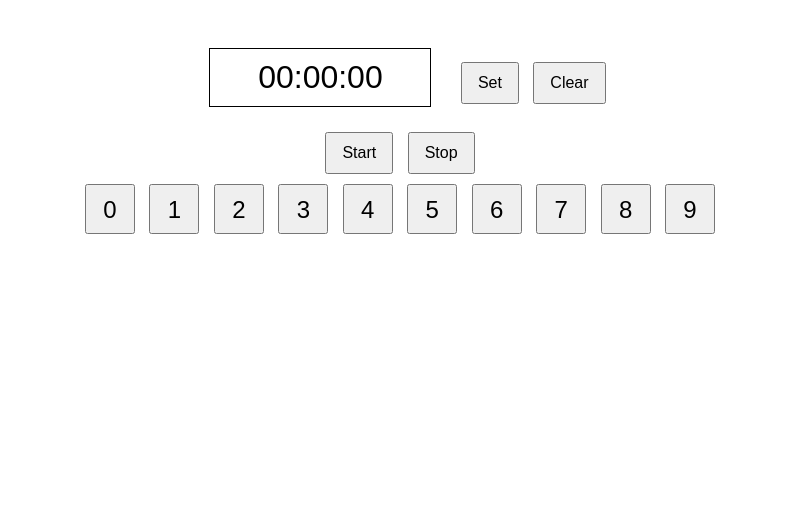
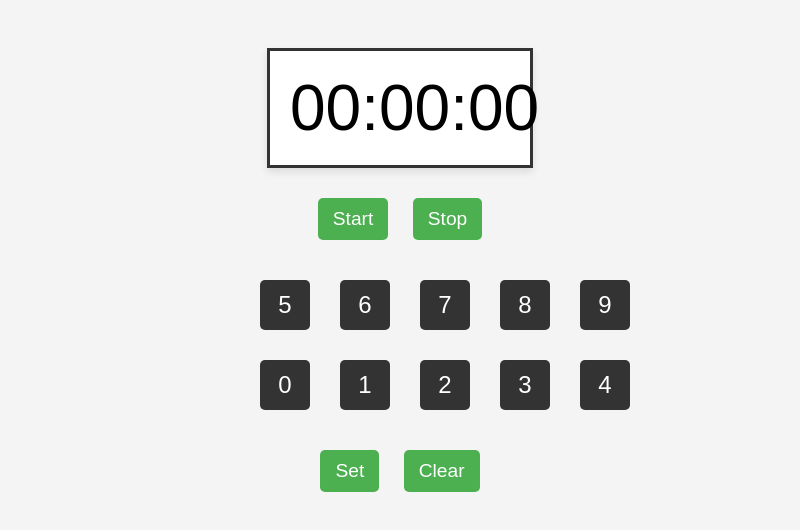
Before and after one commit to RexRoy6/desktop_timer-alarm, an Electron app: page src/index.html in a window 800 px wide. Drawn offline with Linux system fonts and the light colour scheme.

Commit message:
feat[styles]: added cs styles

```diff
--- a/src/index.html
+++ b/src/index.html
@@ -3,60 +3,33 @@
   <head>
     <meta charset="utf-8">
     <title>Timer</title>
-    <style>
-      body {
-        font-family: Arial, sans-serif;
-        text-align: center;
-        padding: 20px;
-      }
-      #timer {
-        font-size: 2em;
-        margin: 20px;
-        border: 1px solid #000;
-        padding: 10px;
-        width: 200px;
-        display: inline-block;
-      }
-      input {
-        font-size: 1em;
-        padding: 5px;
-        width: 150px;
-      }
-      button {
-        font-size: 1em;
-        padding: 10px 15px;
-        margin: 5px;
-      }
-      .num-button {
-        width: 50px;
-        height: 50px;
-        font-size: 1.5em;
-      }
-    </style>
+    <link rel="stylesheet" href="styles.css">
   </head>
   <body>
     <div id="timer">00:00:00</div>
-    <!-- <br>
-    <input type="text" id="timeInput" placeholder="HH:MM:SS">
-    <br> -->
-    <button id="setButton">Set</button>
-    <button id="clearButton">Clear</button>
-    <br>
-    <button id="startButton">Start</button>
-    <button id="stopButton">Stop</button>
-    <br>
+
+    <div id="controls">
+      <button id="startButton">Start</button>
+      <button id="stopButton">Stop</button>
+    </div>
+
     <!-- Number keypad buttons -->
     <div id="keypad">
+      <button class="num-button">5</button>
+      <button class="num-button">6</button>
+      <button class="num-button">7</button>
+      <button class="num-button">8</button>
+      <button class="num-button">9</button>
       <button class="num-button">0</button>
       <button class="num-button">1</button>
       <button class="num-button">2</button>
       <button class="num-button">3</button>
       <button class="num-button">4</button>
-      <button class="num-button">5</button>
-      <button class="num-button">6</button>
-      <button class="num-button">7</button>
-      <button class="num-button">8</button>
-      <button class="num-button">9</button>
+    </div>
+
+    <div id="set-clear">
+      <button id="setButton">Set</button>
+      <button id="clearButton">Clear</button>
     </div>
 
     <script src="renderer.js"></script>
--- /dev/null
+++ b/src/styles.css
@@ -0,0 +1,62 @@
+body {
+    font-family: Arial, sans-serif;
+    text-align: center;
+    padding: 20px;
+    background-color: #f4f4f4;
+  }
+
+  #timer {
+    font-size: 4em; /* Bigger font for timer */
+    margin: 20px auto;
+    border: 3px solid #333;
+    padding: 20px;
+    width: 220px;
+    background-color: #fff;
+    box-shadow: 0px 4px 8px rgba(0, 0, 0, 0.1);
+  }
+
+  button {
+    font-size: 1.2em;
+    padding: 10px 15px;
+    margin: 10px;
+    border: none;
+    background-color: #4CAF50;
+    color: white;
+    cursor: pointer;
+    border-radius: 5px;
+    transition: background-color 0.3s ease;
+  }
+
+  button:hover {
+    background-color: #45a049;
+  }
+
+  #controls {
+    margin-bottom: 20px;
+  }
+
+  #keypad {
+    display: grid;
+    grid-template-columns: repeat(5, 1fr); /* Five buttons per row */
+    gap: 10px;
+    margin: 20px auto;
+    width: 300px;
+  }
+
+  .num-button {
+    width: 50px;
+    height: 50px;
+    font-size: 1.5em;
+    background-color: #333;
+    color: white;
+    border-radius: 5px;
+    border: none;
+  }
+
+  .num-button:hover {
+    background-color: #555;
+  }
+
+  #set-clear {
+    margin-top: 20px;
+  }
```
